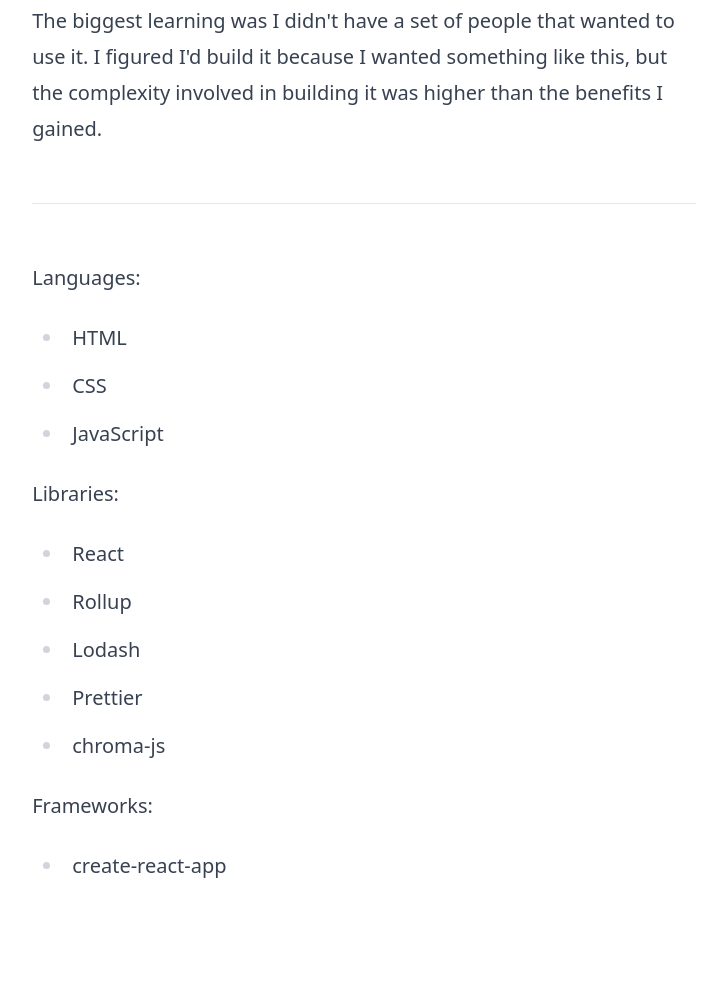
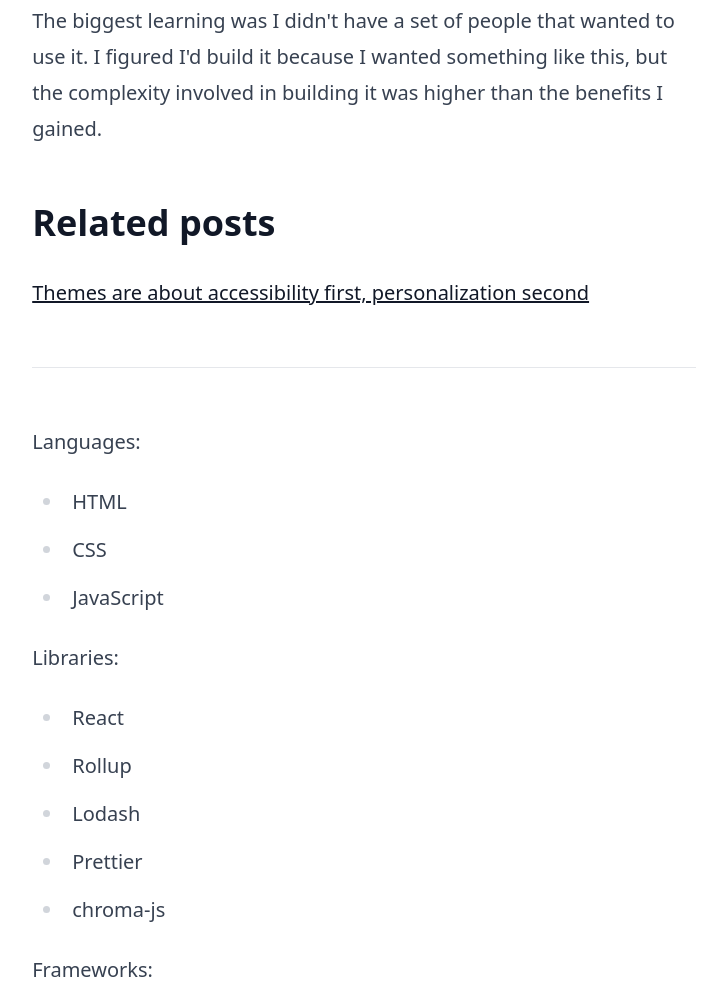
Before and after one commit to markmiro/markmiro-astro, an Astro site: page /projects/huet in a window 1280 px wide. Shown: the part 4547-5547 px from the top of the page, without its empty margins (276-1003 px from the left). Before the commit the page ends 5483 px from the top, so only its background shows below. Built offline with nearby package versions, Linux system fonts and the light colour scheme; Astro itself is replaced by a stand-in of ours.

Commit message:
Add huet related posts

```diff
--- a/src/pages/projects/huet.mdx
+++ b/src/pages/projects/huet.mdx
@@ -93,6 +93,10 @@
 
 The biggest learning was I didn't have a set of people that wanted to use it. I figured I'd build it because I wanted something like this, but the complexity involved in building it was higher than the benefits I gained.
 
+## Related posts
+
+[Themes are about accessibility first, personalization second](https://medium.com/@markmiro/themes-are-about-accessibility-first-personalization-second-ec30729abf6f)
+
 ---
 
 Languages:
```
